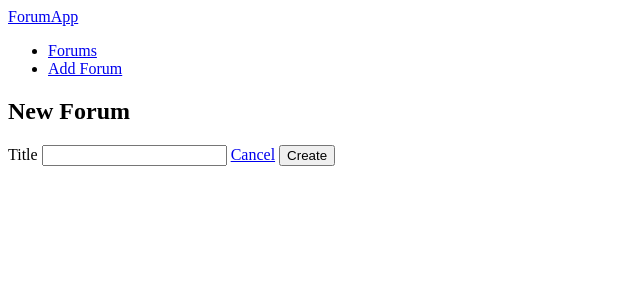
After one commit to SiklodiDani/Forumapp, a Node server app: page /forums/new in a window 1280 px wide. The commit adds this page. Shown: the top 300 px of the page, without its empty margins (0-640 px from the left). Run offline with Node 20, Linux system fonts and the light colour scheme; some libraries are stand-ins or nearby versions.

Commit message:
finished forum routes

```diff
--- a/package.json
+++ b/package.json
@@ -11,6 +11,7 @@
   "author": "",
   "license": "ISC",
   "dependencies": {
+    "body-parser": "^1.19.0",
     "ejs": "^3.1.6",
     "express": "^4.17.1",
     "express-ejs-layouts": "^2.5.0",
--- a/routes/forums.js
+++ b/routes/forums.js
@@ -1,20 +1,37 @@
 const express = require('express')
-const { route } = require('.')
+const forum = require('../models/forum')
 const router = express.Router()
+const Forum = require('../models/forum')
 
 // All forums route
-router.get('/', (req, res) => {
-    res.render('forums/index')
+router.get('/', async (req, res) => {
+    try{
+        const forums = await Forum.find({})
+        res.render('forums/index', {forums: forums})
+    }catch{
+        res.redirect('/')
+    }
 })
 
 // New forum route
 router.get('/new', (req, res) => {
-    res.render('forums/new')
+    res.render('forums/new', { forum: new Forum() })
 })
 
 // Create forum route
-router.post('/', (req, res) => {
-    res.send('Create')
+router.post('/', async (req, res) => {
+    const forum = new Forum({
+        name: req.body.name
+    })
+    try{
+    	const newForum = await forum.save()
+        res.redirect('forums')
+    }catch{
+		res.render('forums/new', {
+            forum: forum,
+            errorMessage: 'Error creating forum'
+        })
+    }
 })
 
 module.exports = router
--- a/server.js
+++ b/server.js
@@ -5,9 +5,10 @@ if (process.env.NODE_ENV !== 'production') {
 const express = require('express')
 const app = express()
 const expressLayouts = require('express-ejs-layouts')
+const bodyParser = require('body-parser')
 
 const indexRouter = require('./routes/index')
-const forumRouter = require('/routes/forums')
+const forumRouter = require('./routes/forums')
 
 
 app.set('view engine', 'ejs')
@@ -15,9 +16,10 @@ app.set('views', __dirname + '/views')
 app.set('layout', 'layouts/layout')
 app.use(expressLayouts)
 app.use(express.static('public'))
+app.use(express.urlencoded({ limit: '10mb', extended: false }))
 
 const mongoose = require('mongoose')
-mongoose.connect(process.env.DATABASE_URL, { useNewUrlParser: true})
+mongoose.connect(process.env.DATABASE_URL, { useNewUrlParser: true })
 const db = mongoose.connection
 db.on('error', error => console.error(error))
 db.once('open', () => console.log('Connected to Mongoose'))
--- /dev/null
+++ b/views/forums/_form_fields.ejs
@@ -0,0 +1,2 @@
+<label>Title</label>
+<input type="text" name="title" value="<%= forum.title %>">
--- a/views/forums/index.ejs
+++ b/views/forums/index.ejs
@@ -1 +1,5 @@
-All forums
+<h2>Forums</h2>
+<br>
+<% forums.forEach(forum => { %>
+    <div><%= forum.name %> </div>
+<% }) %>
--- a/views/forums/new.ejs
+++ b/views/forums/new.ejs
@@ -1 +1,6 @@
-New forum
+<h2>New Forum</h2>
+<form action="/forums" method="POST">
+	<%- include('_form_fields') %>
+	<a href="/forums">Cancel</a>
+    <button type="Submit">Create</button>
+</form>
--- a/views/layouts/layout.ejs
+++ b/views/layouts/layout.ejs
@@ -7,10 +7,8 @@
     <title>ForumApp</title>
 </head>
 <body>
-    Before
-    <br>
+    <%- include('../partials/header.ejs') %>
+    <%- include('../partials/errorMessage.ejs') %>
     <%- body %>
-    <br>
-    After
 </body>
 </html>
--- /dev/null
+++ b/views/partials/errorMessage.ejs
@@ -0,0 +1,3 @@
+<% if (locals.errorMessagee != null) { %>
+	<%= errorMessage %>
+<% } %>
--- /dev/null
+++ b/views/partials/header.ejs
@@ -0,0 +1,9 @@
+<header>
+    <nav>
+        <a href="/">ForumApp</a>
+        <ul>
+            <li><a href="/forums">Forums</a></li>
+            <li><a href="/forums/new">Add Forum</a></li>
+        </ul>
+    </nav>
+</header>
```
Also changed, not shown: models/forum.js (added, +10 -0 lines), 1 other file.
